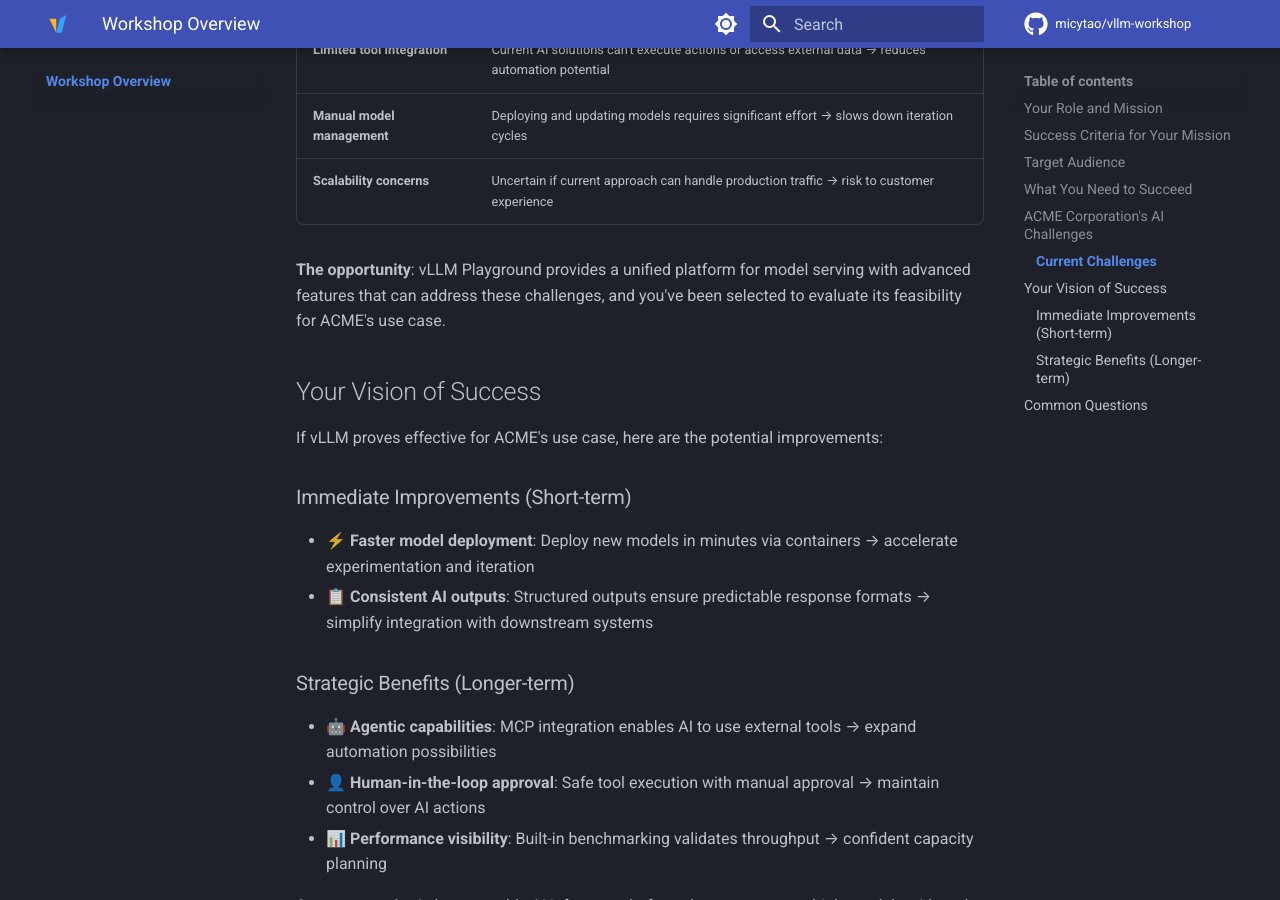
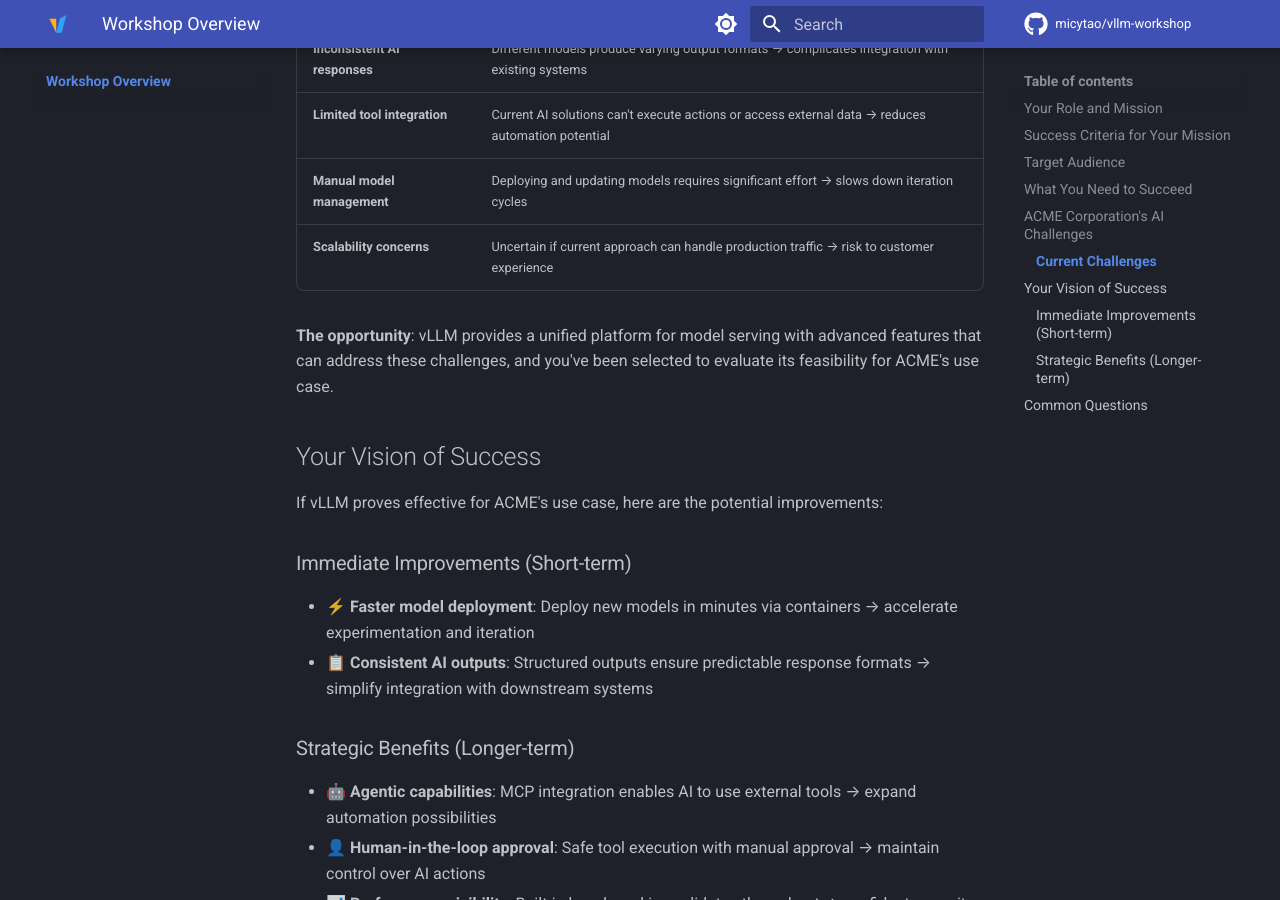
Before and after one commit to micytao/vllm-workshop, an MkDocs documentation site: the page built from docs/overview.md, in a window 1280 px wide and 900 px high, scrolled down 2349 px. Built offline with MkDocs 1.6.1 and Material for MkDocs 9.7.7, drawn with Linux system fonts in a browser that asks for light colours; comment, search, counter and statistics services are not loaded; some of the changed text lies outside the part shown.

```diff
--- a/docs/overview.md
+++ b/docs/overview.md
@@ -65,7 +66,7 @@ You should have:
 | **Manual model management** | Deploying and updating models requires significant effort → slows down iteration cycles |
 | **Scalability concerns** | Uncertain if current approach can handle production traffic → risk to customer experience |
 
-**The opportunity**: vLLM Playground provides a unified platform for model serving with advanced features that can address these challenges, and you've been selected to evaluate its feasibility for ACME's use case.
+**The opportunity**: vLLM provides a unified platform for model serving with advanced features that can address these challenges, and you've been selected to evaluate its feasibility for ACME's use case.
 
 ## Your Vision of Success
 
```
Also changed, not shown: other parts of docs/overview.md (+2 -1 lines).
